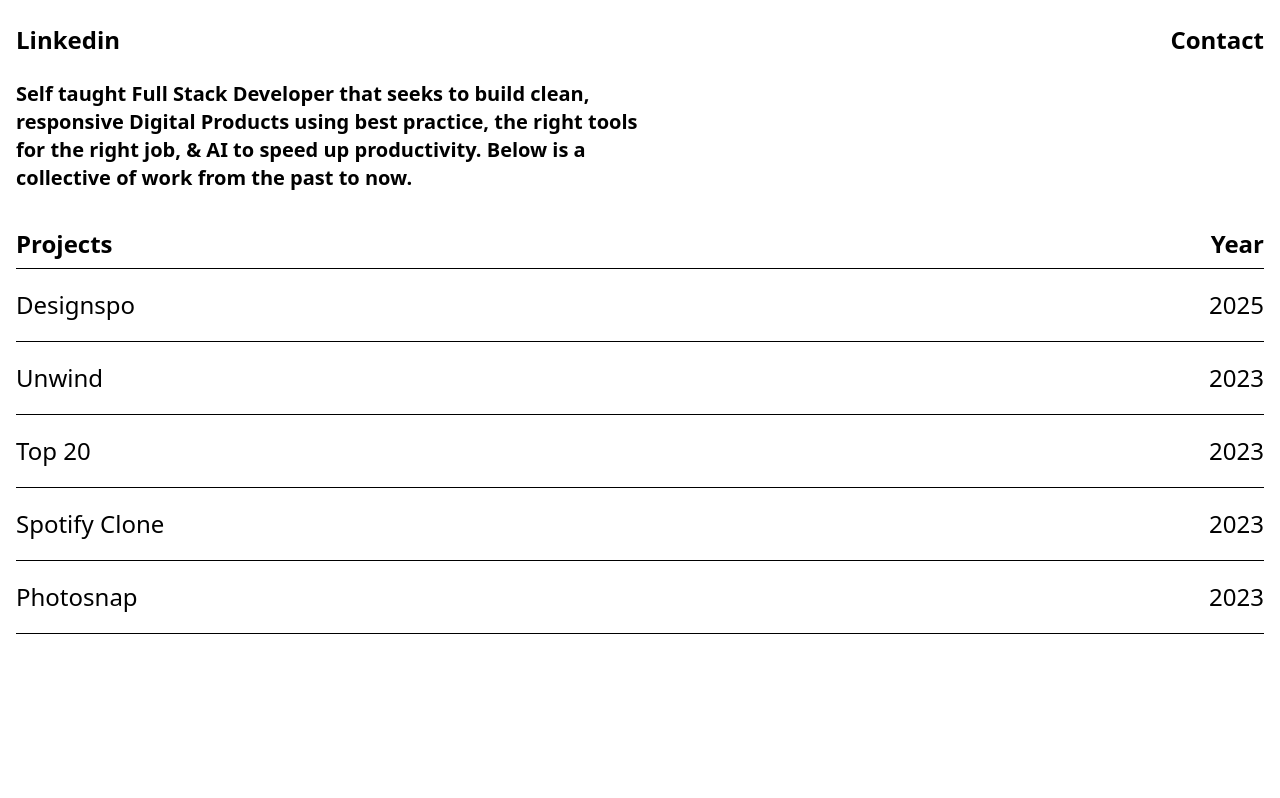
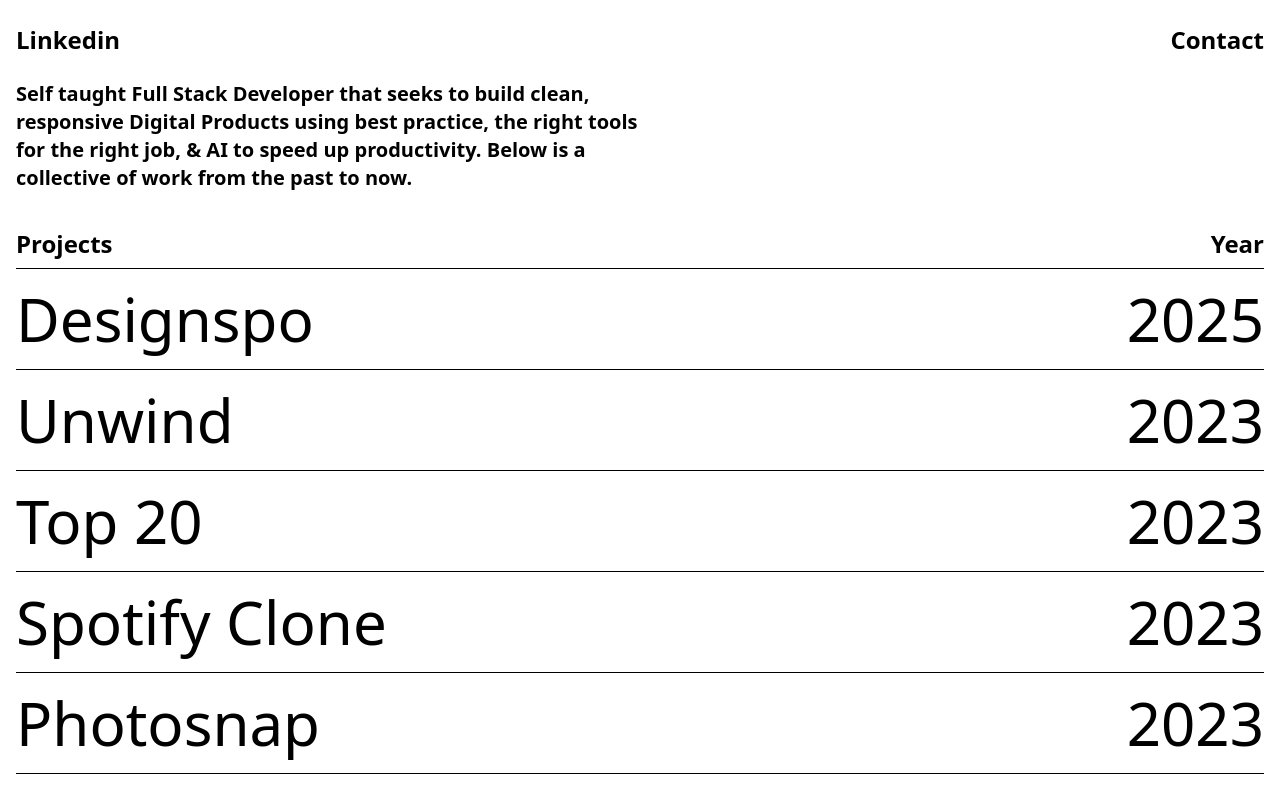
Before and after one commit to nmukassa1/portfolio, a Next.js app: page / in a window 1280 px wide. Shown: the top 798 px of the page. Built offline with nearby package versions, Linux system fonts and the light colour scheme.

Commit message:
font resizing

```diff
--- a/src/app/components/ProjectRow.tsx
+++ b/src/app/components/ProjectRow.tsx
@@ -35,7 +35,7 @@ const ProjectRow: FC<Props> = ({
         showPreview ? "cursor-none" : "cursor-default"
       }`}
     >
-      <div className="grid grid-cols-2 transition-all ease-in-out duration-300 py-3 text-2xl">
+      <div className="grid grid-cols-2 transition-all ease-in-out duration-300 py-3 text-2xl lg:text-6xl">
         <div className="text-left py-2">{project.name}</div>
         <div className="text-right py-2">{project.year}</div>
       </div>
```
